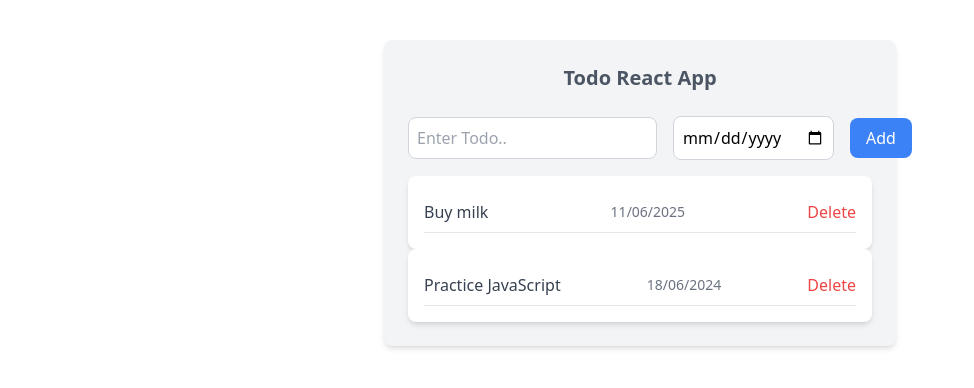
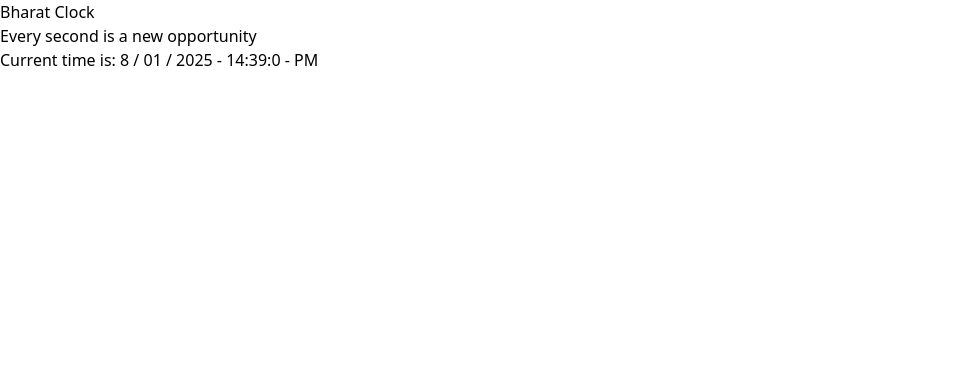
Before and after one commit to nehalpanchall/Reactify, a React app: page / in a window 1280 px wide. Shown: the top 388 px of the page, without its empty margins (0-974 px from the left). Built offline with nearby package versions, Linux system fonts and the light colour scheme; the HTML template or start-up script is replaced by a standard one.

Commit message:
create bharat clock with components and times

```diff
--- /dev/null
+++ b/src/Components/Bharat Clock/ClockHeading.jsx
@@ -0,0 +1,9 @@
+const ClockHeading = () => {
+  return (
+    <>
+      <h1>Bharat Clock</h1>
+    </>
+  );
+};
+
+export default ClockHeading;
--- /dev/null
+++ b/src/Components/Bharat Clock/ClockMotto.jsx
@@ -0,0 +1,9 @@
+const ClockMotto = () => {
+  return (
+    <>
+      <h1>Every second is a new opportunity</h1>
+    </>
+  );
+};
+
+export default ClockMotto;
--- /dev/null
+++ b/src/Components/Bharat Clock/ClockTime.jsx
@@ -0,0 +1,28 @@
+const ClockTime = () => {
+  let date = new Date();
+
+  let todayDate = date.getDate();
+  let month = date.getMonth() + 1;
+  let year = date.getFullYear();
+
+  let hours = date.getHours();
+  let seconds = date.getSeconds();
+  let miliSeconds = date.getMilliseconds();
+
+  let amPm = hours < 12 ? "AM" : "PM";
+
+  //   month = month < 10 ? "0" + month : month;
+
+  if (month.toString().length < 2) month = "0" + month;
+
+  return (
+    <>
+      <h1>
+        Current time is: {todayDate} / {month} / {year} - {hours}:{seconds}:
+        {miliSeconds} - {amPm}
+      </h1>
+    </>
+  );
+};
+
+export default ClockTime;
--- /dev/null
+++ b/src/Components/BharatClock.jsx
@@ -0,0 +1,15 @@
+import ClockHeading from "./Bharat Clock/ClockHeading";
+import ClockMotto from "./Bharat Clock/ClockMotto";
+import ClockTime from "./Bharat Clock/ClockTime";
+
+const BharatClock = () => {
+  return (
+    <>
+      <ClockHeading />
+      <ClockMotto />
+      <ClockTime />
+    </>
+  );
+};
+
+export default BharatClock;
--- a/src/main.jsx
+++ b/src/main.jsx
@@ -2,6 +2,7 @@ import { createRoot } from "react-dom/client";
 
 import "./index.css";
 import Todo from "./Components/Todo";
+import BharatClock from "./Components/BharatClock";
 
 let root = document.getElementById("root");
 
@@ -21,6 +22,8 @@ createRoot(root).render(
 
     {/* <PasswordGen /> */}
 
-    <Todo />
+    {/* <Todo /> */}
+
+    <BharatClock />
   </>
 );
```
